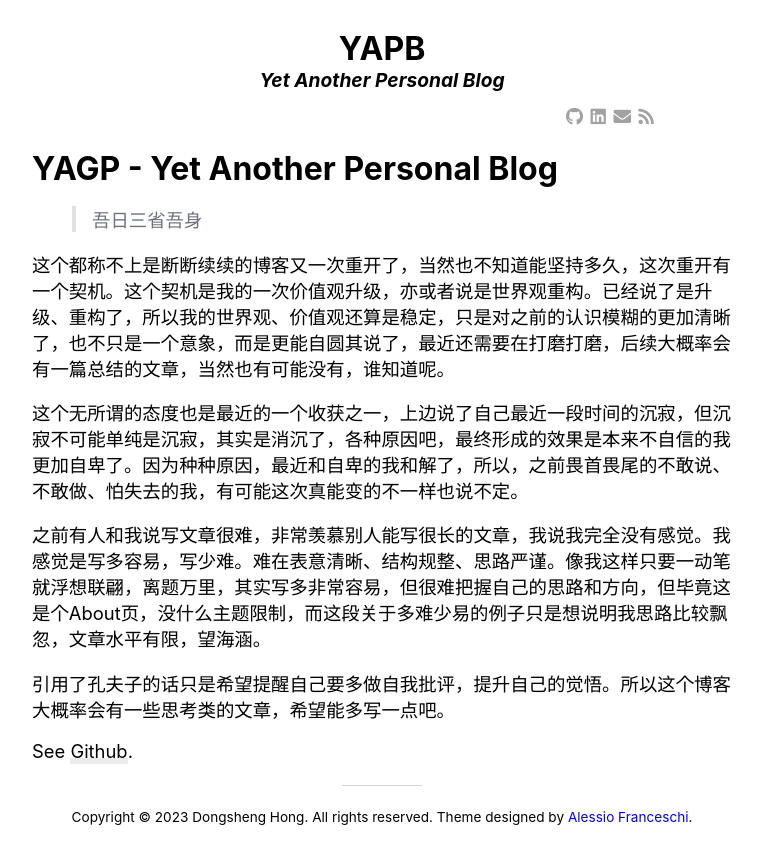
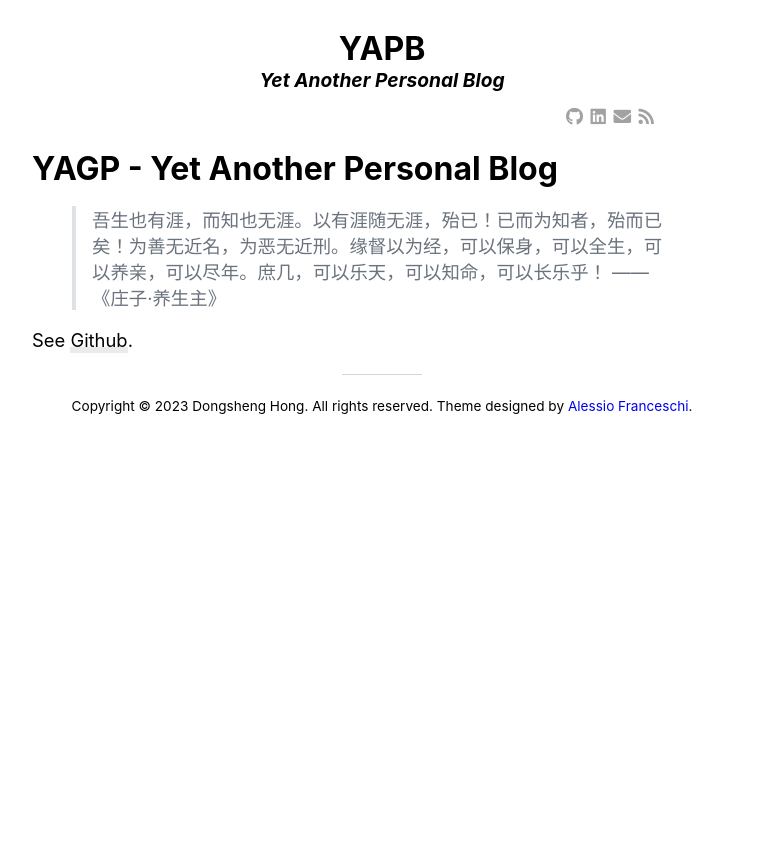
Before and after one commit to henyihanwobushi/henyihanwobushi.github.io, a Jekyll site: the page built from about.md, in a window 1280 px wide. Shown: the top 864 px of the page, without its empty margins (258-1020 px from the left). Built offline with Jekyll 4.4.1, drawn with Linux system fonts in a browser that asks for light colours; nearby versions of some CDN libraries.

Commit message:
update at 2023-09-07 09:55:28

```diff
--- a/about.md
+++ b/about.md
@@ -5,14 +5,7 @@ title: About
 
 # [YAGP - Yet Another Personal Blog](https://henyihanwobushi.github.io/)
 
-> 吾日三省吾身
-
-这个都称不上是断断续续的博客又一次重开了，当然也不知道能坚持多久，这次重开有一个契机。这个契机是我的一次价值观升级，亦或者说是世界观重构。已经说了是升级、重构了，所以我的世界观、价值观还算是稳定，只是对之前的认识模糊的更加清晰了，也不只是一个意象，而是更能自圆其说了，最近还需要在打磨打磨，后续大概率会有一篇总结的文章，当然也有可能没有，谁知道呢。
-
-这个无所谓的态度也是最近的一个收获之一，上边说了自己最近一段时间的沉寂，但沉寂不可能单纯是沉寂，其实是消沉了，各种原因吧，最终形成的效果是本来不自信的我更加自卑了。因为种种原因，最近和自卑的我和解了，所以，之前畏首畏尾的不敢说、不敢做、怕失去的我，有可能这次真能变的不一样也说不定。
-
-之前有人和我说写文章很难，非常羡慕别人能写很长的文章，我说我完全没有感觉。我感觉是写多容易，写少难。难在表意清晰、结构规整、思路严谨。像我这样只要一动笔就浮想联翩，离题万里，其实写多非常容易，但很难把握自己的思路和方向，但毕竟这是个About页，没什么主题限制，而这段关于多难少易的例子只是想说明我思路比较飘忽，文章水平有限，望海涵。
-
-引用了孔夫子的话只是希望提醒自己要多做自我批评，提升自己的觉悟。所以这个博客大概率会有一些思考类的文章，希望能多写一点吧。
+> 吾生也有涯，而知也无涯。以有涯随无涯，殆已！已而为知者，殆而已矣！为善无近名，为恶无近刑。缘督以为经，可以保身，可以全生，可以养亲，可以尽年。庶几，可以乐天，可以知命，可以长乐乎！
+> ——《庄子·养生主》
 
 See [Github](https://github.com/henyihanwobushi).
```
Also changed, not shown: _posts/2018-08-14-java-regex-ignore-case.md (+1 -1 lines), _posts/2018-08-15-markdown.md (+1 -1 lines), _posts/2018-09-28-string-similarity.md (+1 -1 lines).
